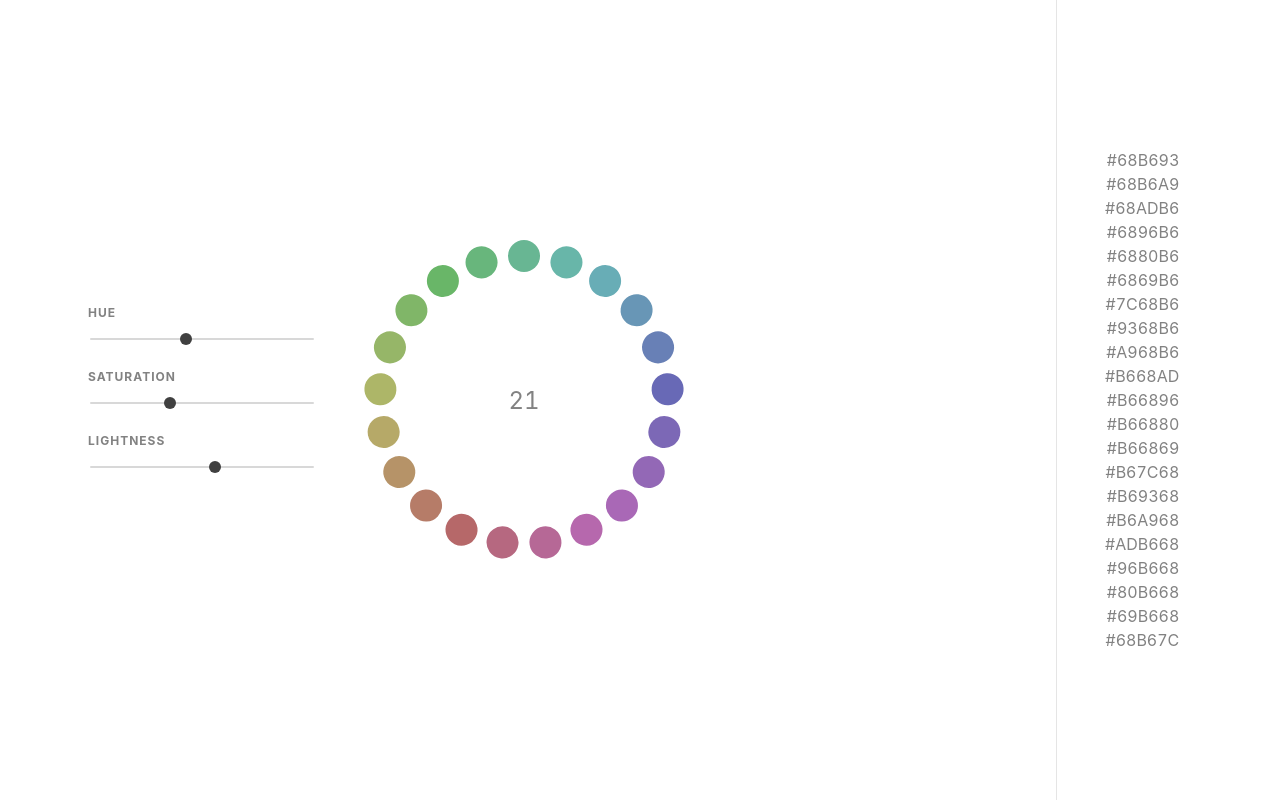
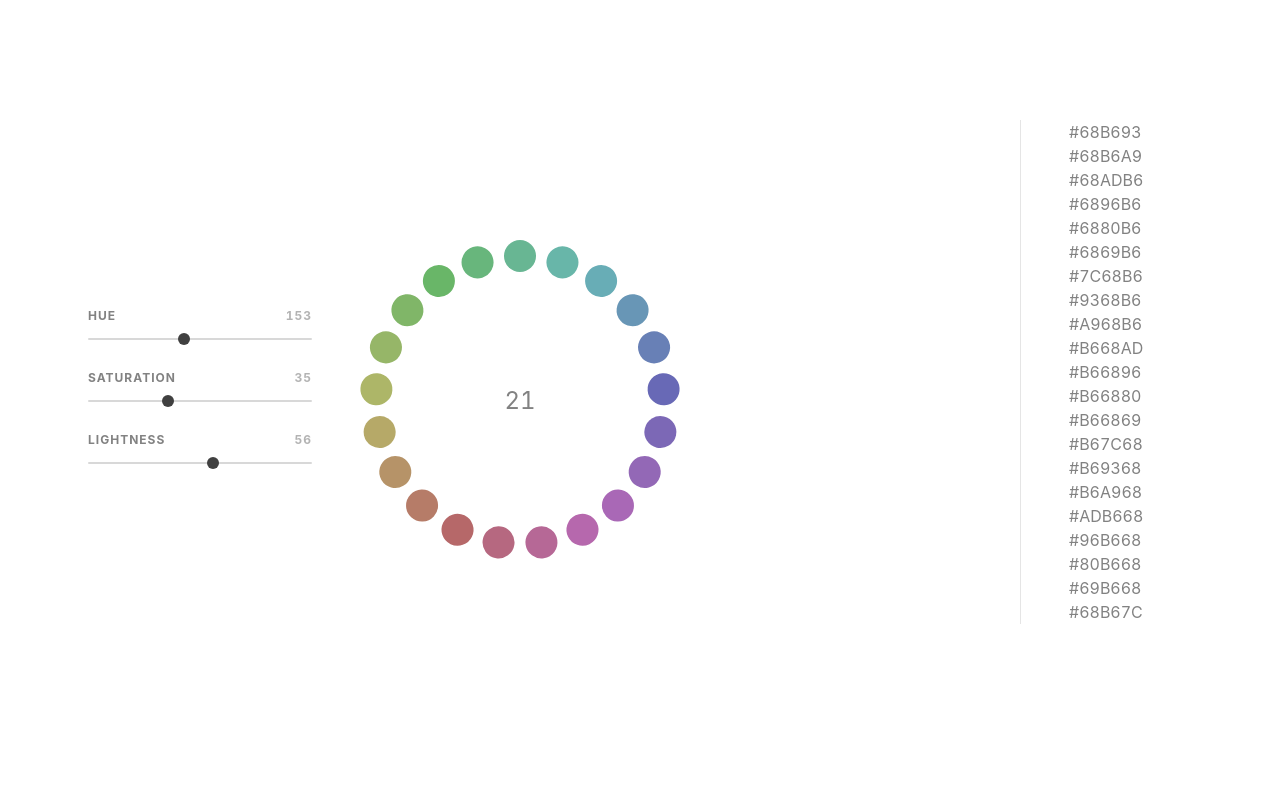
Before and after one commit to hihayk/wheel, a React (Create React App) app: page / in a window 1280 px wide. Built offline with nearby package versions, Linux system fonts and the light colour scheme.

Commit message:
generate correct colorcodes

```diff
--- a/src/App.js
+++ b/src/App.js
@@ -2,12 +2,10 @@ import React, { Component } from 'react'
 import './App.css'
 import Color from 'color'
 import styled from 'styled-components'
-import colorString from 'color-string'
 import Wheel from './components/wheel'
 import SliderBox from './components/slider-box'
 
 const wheelRadius = 320
-const colorCircleSize = 32
 
 const WheelHelper = styled.div`
   width: ${wheelRadius}px;
@@ -28,18 +26,6 @@ const LeftSection = styled.div`
 
 const CenterSection = styled.div`
   flex: 2;
-`
-
-const RightSection = styled.div`
-  padding-right: 88px;
-  padding-left: 48px;
-  text-align: right;
-  border-left: 1px solid rgba(0,0,0,.1);
-  max-height: 100vh;
-  align-self: stretch;
-  display: flex;
-  align-items: center;
-  min-width: 224px;
 `
 
 const ColorsAmountInput = styled.input`
@@ -64,14 +50,6 @@ const ColorsAmountInput = styled.input`
   &::-webkit-inner-spin-button {
     appearance: none;
   }
-`
-
-const ColorCodes = styled.div`
-  max-height: 100vh;
-  padding: 32px 0;
-  overflow: auto;
-  font-size: 16px;
-  line-height: 24px;
 `
 
 class App extends Component {
@@ -153,6 +131,7 @@ class App extends Component {
               sliderOnChange={this.handleInitialColorHue}
               min={0}
               max={359}
+              step={0.1}
             />
             <SliderBox
               label='Saturation'
@@ -160,6 +139,7 @@ class App extends Component {
               sliderOnChange={this.handleInitialColorSaturation}
               min={0}
               max={100}
+              step={0.1}
             />
             <SliderBox
               label='Lightness'
@@ -167,6 +147,7 @@ class App extends Component {
               sliderOnChange={this.handleInitialColorLightness}
               min={0}
               max={100}
+              step={0.1}
             />
           </div>
         </LeftSection>
@@ -178,16 +159,6 @@ class App extends Component {
           </WheelHelper>
         </CenterSection>
 
-        <RightSection>
-          <ColorCodes>
-            {colorsList.map((colorItem, index) => (
-              <div>
-                {colorString.to.hex(Color(colorItem).rgb().round().array())}
-              </div>
-            ))}
-          </ColorCodes>
-        </RightSection>
-
       </MainContainer>
     )
   }
--- a/src/components/slider-box.js
+++ b/src/components/slider-box.js
@@ -20,22 +20,34 @@ const sliderTrackStyles = css`
   border-radius: 2px;
 `
 
-const SliderTitle = styled.div`
+const SliderText = styled.div`
   font-size: 12px;
   line-height: 18px;
   letter-spacing: 1px;
   font-weight: bold;
   text-transform: uppercase;
+  display: flex;
+  justify-content: space-between;
+  margin-bottom: 8px;
+`
+
+const Label = styled.div`
+`
+const Value = styled.div`
+  opacity: .6;
 `
 
 const SliderRow = styled.div`
-  margin-bottom: 16px;
+  margin-bottom: 24px;
 `
 
 const SliderInput = styled.input`
   width: 224px;
   height: 12px;
   -webkit-appearance: none;
+  margin: 0;
+  display: block;
+  cursor: pointer;
 
   &:focus {
     outline: none;
@@ -82,14 +94,24 @@ const SliderBox = ({
   sliderOnChange,
   label,
   min,
-  max
+  max,
+  step
 }) => (
   <SliderRow>
-    <SliderTitle>
-      {label}
-    </SliderTitle>
-    <SliderInput type='range' min={min} max={max} step='any' value={sliderValue} onChange={sliderOnChange} />
+    <SliderText>
+      <Label>
+        {label}
+      </Label>
+      <Value>
+        {sliderValue}
+      </Value>
+    </SliderText>
+    <SliderInput type='range' min={min} max={max} step={step} value={sliderValue} onChange={sliderOnChange} />
   </SliderRow>
 )
 
+SliderBox.defaultProps = {
+  step: 0.01
+}
+
 export default SliderBox
--- a/src/components/wheel.js
+++ b/src/components/wheel.js
@@ -72,7 +72,16 @@ const SlidersWrapper = styled.div`
   align-items: center;
   z-index: 120;
   background-color: white;
-  position: relative;
+  position: absolute;
+  top: 0;
+`
+
+const ColorCodesSection = styled.div`
+  border-left: 1px solid rgba(0,0,0,.1);
+  margin-left: ${wheelRadius + 244 + 96}px;
+  padding-left: 48px;
+  font-size: 16px;
+  line-height: 24px;
 `
 
 class WheelItem extends Component {
@@ -165,7 +174,6 @@ class WheelItem extends Component {
           <SlidersContainer>
             <SlidersWrapper>
               <div>
-                <div>
                 <SliderBox
                   label='Saturate'
                   sliderValue={this.state.saturationValue}
@@ -198,14 +206,14 @@ class WheelItem extends Component {
                   max={1}
                 />
               </div>
-
-                {colorString.to.hex(Color(this.props.color).saturate(this.state.saturationValue).desaturate(this.state.desaturationValue).lighten(this.state.lightenValue).darken(this.state.darkenValue).rgb().round().array())}
-
-              </div>
             </SlidersWrapper>
             <SlidersBackdrop onClick={this.handleColorClick} />
           </SlidersContainer>
         )}
+
+        <ColorCodesSection style={{ transform: `translateY(calc((33vh - ${this.props.colorsAmount * 24}px) / 2))` }}>
+          {colorString.to.hex(Color(this.props.color).saturate(this.state.saturationValue).desaturate(this.state.desaturationValue).lighten(this.state.lightenValue).darken(this.state.darkenValue).rgb().round().array())}
+        </ColorCodesSection>
       </WheelItemWrapper>
     )
   }
@@ -214,7 +222,7 @@ class WheelItem extends Component {
 const Wheel = ({ colorsList, colorsAmount }) => (
   <WheelWrapper>
     {colorsList.map((colorsListItem, index) => (
-      <WheelItem rotateAngle={index * 360 / colorsAmount} color={colorsListItem} />
+      <WheelItem rotateAngle={index * 360 / colorsAmount} color={colorsListItem} colorsAmount={colorsAmount} />
     ))}
   </WheelWrapper>
 )
```
Lines whose indentation alone changed are shown as unchanged.
